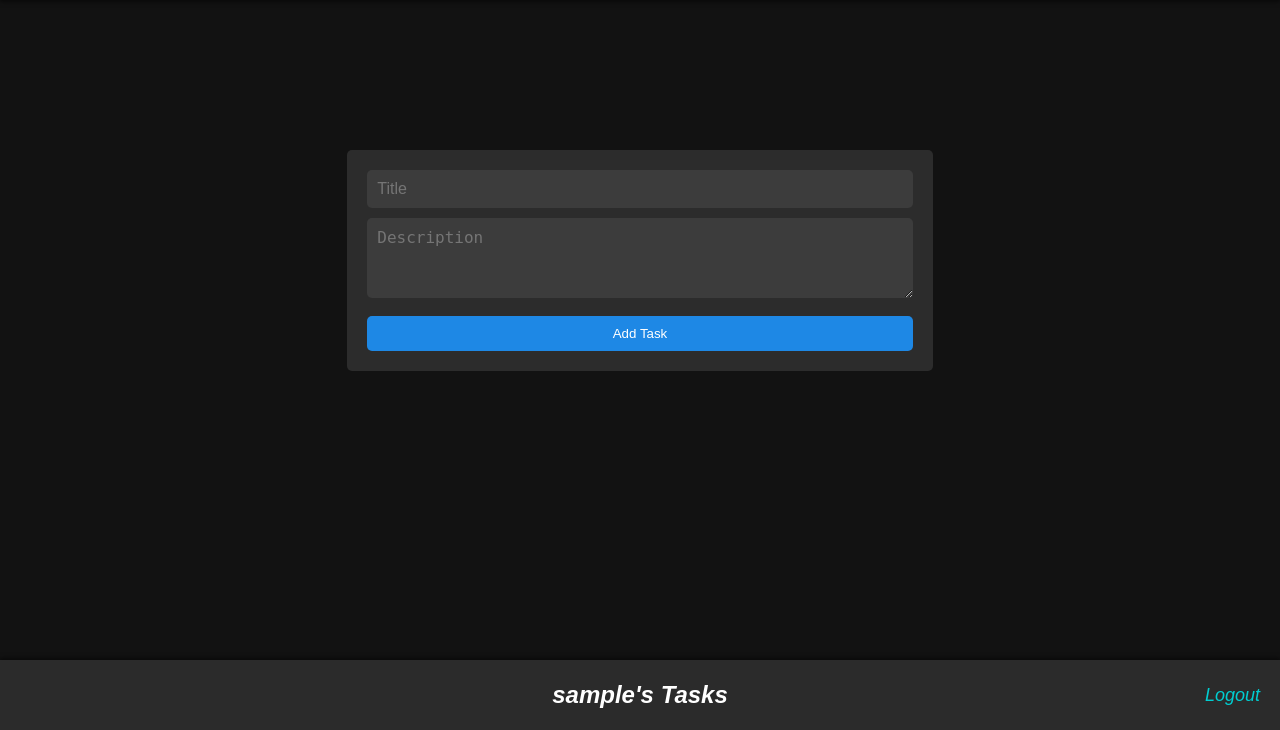
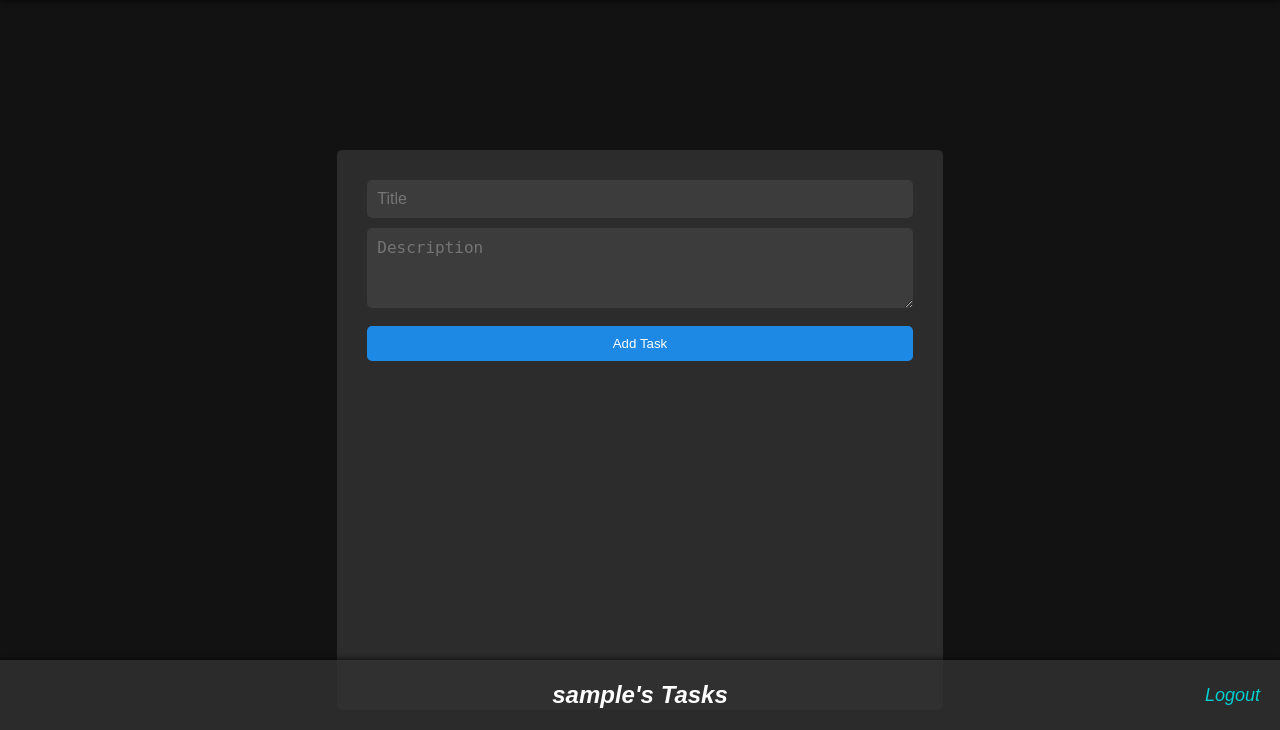
Before and after one commit to Gidiiketer1/todolist, a Flask app: page /tasks in a window 1280 px wide. Shown: the part 70-800 px from the top of the page. Run offline with Flask 3, Linux system fonts and the light colour scheme; the visitor is signed in with stand-in values (Sample User, id 1); data that the repository does not hold is empty; parts of the project's set-up code (start-up, migrations or seed data) failed here and were passed over; some libraries are stand-ins or nearby versions.

Commit message:
Update backend templates

```diff
--- a/todo-list-web-app/backend/templates/tasks.html
+++ b/todo-list-web-app/backend/templates/tasks.html
@@ -5,7 +5,7 @@
     <meta name="viewport" content="width=device-width, initial-scale=1.0">
     <title>Dark Theme To-Do List</title>
     <style>
-    /* Reset default styles */
+  /* Reset default styles */
 * {
     margin: 0;
     padding: 0;
@@ -90,10 +90,17 @@
 /* Main content styles */
 main {
     flex: 1;
+    display: flex;
+    justify-content: flex-end;
     padding: 20px;
     padding-top: 120px;
-    max-width: 800px;
+    max-width: 100%;
     margin: auto;
+}
+
+.content-container {
+    width: 50%;
+    padding-left: 20px;
 }
 
 .input-container {
@@ -189,12 +196,11 @@
     text-decoration: underline;
 }
 
-
 /* Form styles */
 .form-container {
     margin-top: 20px;
     background-color: #2c2c2c;
-    padding: 20px;
+    padding: 30px;
     border-radius: 5px;
 }
 
@@ -243,6 +249,7 @@
     z-index: 1000;
     box-shadow: 0 -2px 4px rgba(0, 0, 0, 0.5);
 }
+
 </style>
 </head>
 <body>
```
